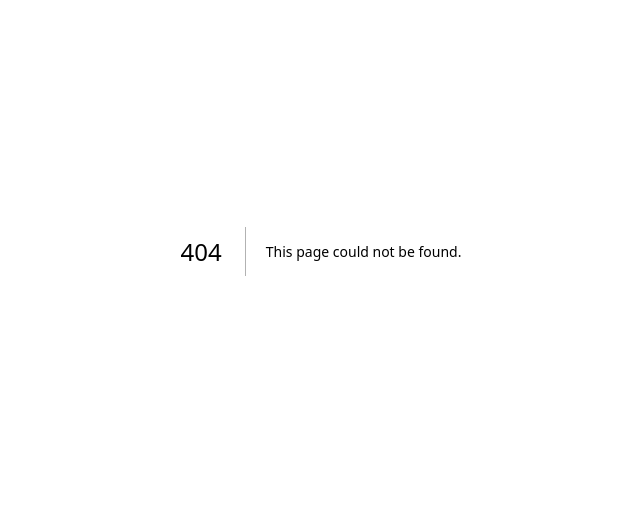
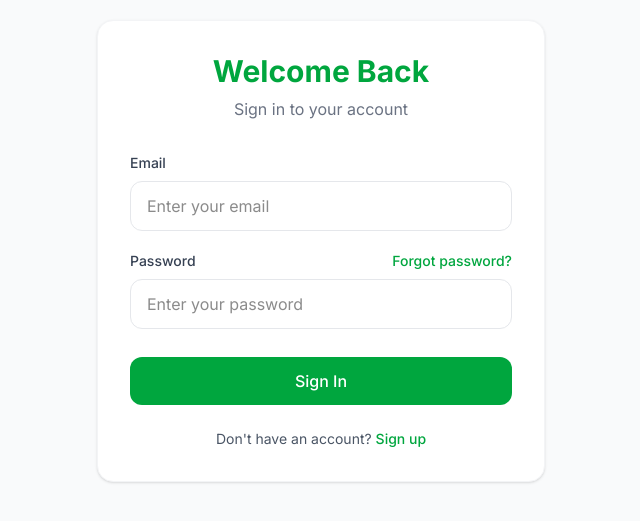
Before and after one commit to mahdishafaat/music-streaming-front, a Next.js app: page /login in a window 1280 px wide. Before the commit this address had no page. Shown: the part 149-670 px from the top of the page, without its empty margins (319-959 px from the left). Built offline with nearby package versions, Linux system fonts and the light colour scheme.

Commit message:
feat: add login page with mock authentication

```diff
--- /dev/null
+++ b/src/app/(auth)/login/page.tsx
@@ -0,0 +1,104 @@
+// src/app/(auth)/login/page.tsx
+"use client";
+
+import { useState } from "react";
+import { useRouter } from "next/navigation";
+import { useAuth } from "@/context/AuthContext";
+import Link from "next/link";
+import { User } from "@/types";
+
+export default function LoginPage() {
+  const [email, setEmail] = useState("");
+  const [password, setPassword] = useState("");
+  const router = useRouter();
+  const { login } = useAuth();
+
+  const handleLogin = (e: React.FormEvent) => {
+    e.preventDefault();
+
+    // در فاز اول چون بک‌اند نداریم، یک کاربر ماک (تستی) می‌سازیم
+    // تا بتونیم وارد برنامه بشیم. در فاز دوم این دیتا از API جنگو میاد.
+    const mockUser: User = {
+      id: "test-id-123",
+      username: "user_123",
+      displayName: "Test User",
+      email: email,
+      role: "LISTENER",
+      subscription: "BASE",
+      followersCount: 0,
+      followingCount: 0,
+    };
+
+    login(mockUser);
+    router.push("/"); // هدایت به صفحه خانه بعد از لاگین
+  };
+
+  return (
+    <div className="min-h-screen flex items-center justify-center bg-gray-50 p-4">
+      {/* کانتینر اصلی فرم با حاشیه گرد ۱۶ پیکسلی */}
+      <div className="w-full max-w-md bg-white p-8 rounded-2xl shadow-sm border border-gray-100">
+        <div className="text-center mb-8">
+          <h1 className="text-3xl font-bold text-green-600 mb-2">
+            Welcome Back
+          </h1>
+          <p className="text-gray-500">Sign in to your account</p>
+        </div>
+
+        <form onSubmit={handleLogin} className="flex flex-col gap-5">
+          <div className="flex flex-col gap-2">
+            <label className="text-sm font-medium text-gray-700">Email</label>
+            <input
+              type="email"
+              required
+              value={email}
+              onChange={(e) => setEmail(e.target.value)}
+              // المان‌های داخلی با حاشیه گرد ۱۲ پیکسلی
+              className="w-full px-4 py-3 rounded-xl border border-gray-200 focus:outline-none focus:ring-2 focus:ring-green-100 focus:border-green-400 transition-all"
+              placeholder="Enter your email"
+            />
+          </div>
+
+          <div className="flex flex-col gap-2">
+            <div className="flex justify-between items-center">
+              <label className="text-sm font-medium text-gray-700">
+                Password
+              </label>
+              {/* لینک فراموشی رمز عبور طبق مستندات */}
+              <Link
+                href="/forgot-password"
+                className="text-sm text-green-600 hover:text-green-700 font-medium"
+              >
+                Forgot password?
+              </Link>
+            </div>
+            <input
+              type="password"
+              required
+              value={password}
+              onChange={(e) => setPassword(e.target.value)}
+              className="w-full px-4 py-3 rounded-xl border border-gray-200 focus:outline-none focus:ring-2 focus:ring-green-100 focus:border-green-400 transition-all"
+              placeholder="Enter your password"
+            />
+          </div>
+
+          <button
+            type="submit"
+            className="w-full bg-green-600 text-white font-medium py-3 rounded-xl hover:bg-green-700 transition-colors mt-2"
+          >
+            Sign In
+          </button>
+        </form>
+
+        <p className="text-center text-gray-600 mt-6 text-sm">
+          Don&apos;t have an account?{" "}
+          <Link
+            href="/register"
+            className="text-green-600 hover:text-green-700 font-medium"
+          >
+            Sign up
+          </Link>
+        </p>
+      </div>
+    </div>
+  );
+}
```
